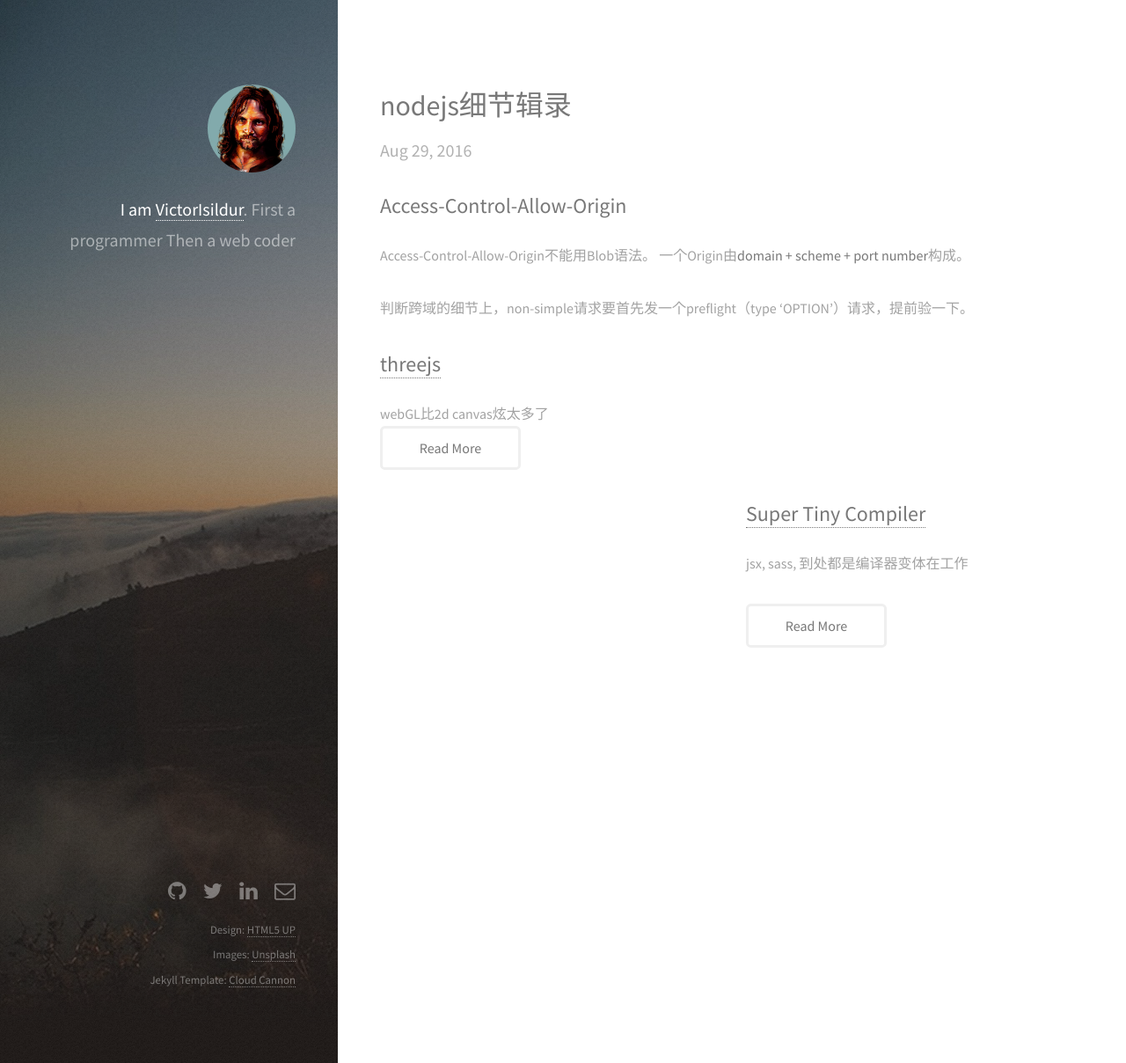
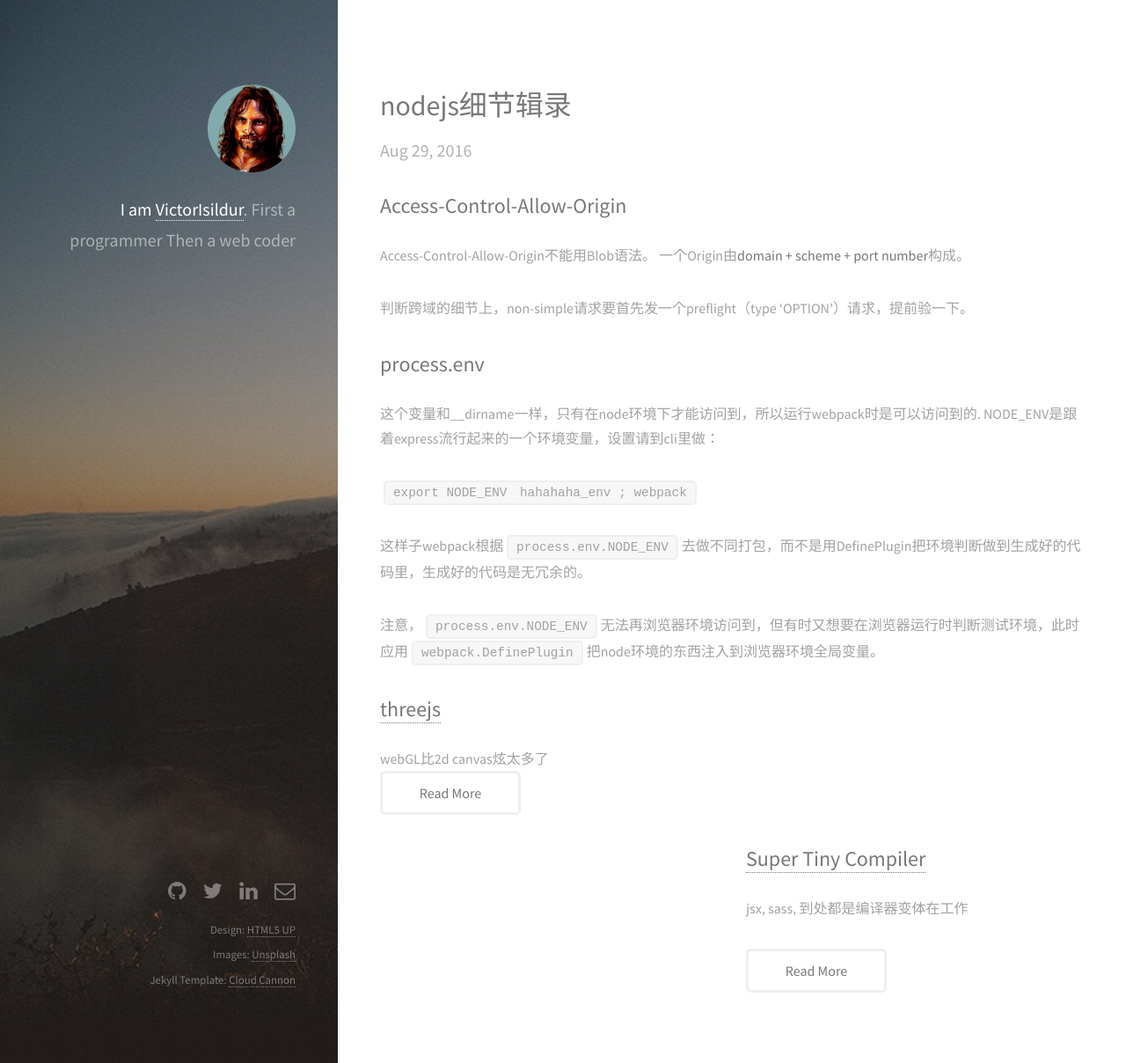
Before and after one commit to victorisildur/victorisildur.github.io, a Jekyll site: the page built from _posts/2016-08-29-nodejs.markdown, in a window 1280 px wide and 1208 px high. Shown: the whole window at 88% size. Built offline with Jekyll 4.4.1, drawn with Linux system fonts in a browser that asks for light colours; Markdown is read by kramdown in place of the engine named in the settings.

Commit message:
NODE_ENV

```diff
--- a/_posts/2016-08-29-nodejs.markdown
+++ b/_posts/2016-08-29-nodejs.markdown
@@ -12,3 +12,14 @@ Access-Control-Allow-Origin不能用Blob语法。
 一个Origin由**domain + scheme + port number**构成。
 
 判断跨域的细节上，non-simple请求要首先发一个preflight（type 'OPTION'）请求，提前验一下。
+
+## process.env
+
+这个变量和__dirname一样，只有在node环境下才能访问到，所以运行webpack时是可以访问到的.
+NODE_ENV是跟着express流行起来的一个环境变量，设置请到cli里做：
+
+`export NODE_ENV　hahahaha_env ; webpack`
+
+这样子webpack根据`process.env.NODE_ENV`去做不同打包，而不是用DefinePlugin把环境判断做到生成好的代码里，生成好的代码是无冗余的。
+
+注意，`process.env.NODE_ENV`无法再浏览器环境访问到，但有时又想要在浏览器运行时判断测试环境，此时应用`webpack.DefinePlugin`把node环境的东西注入到浏览器环境全局变量。
```
